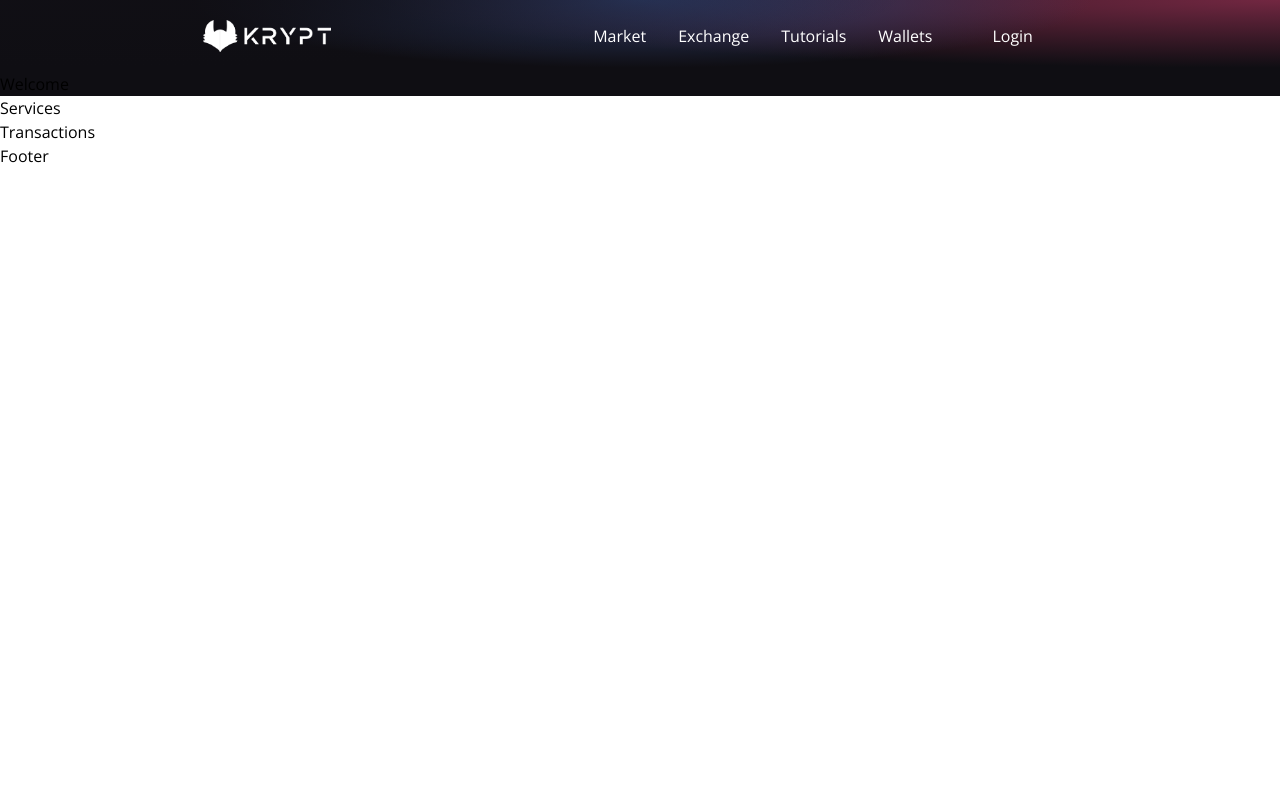
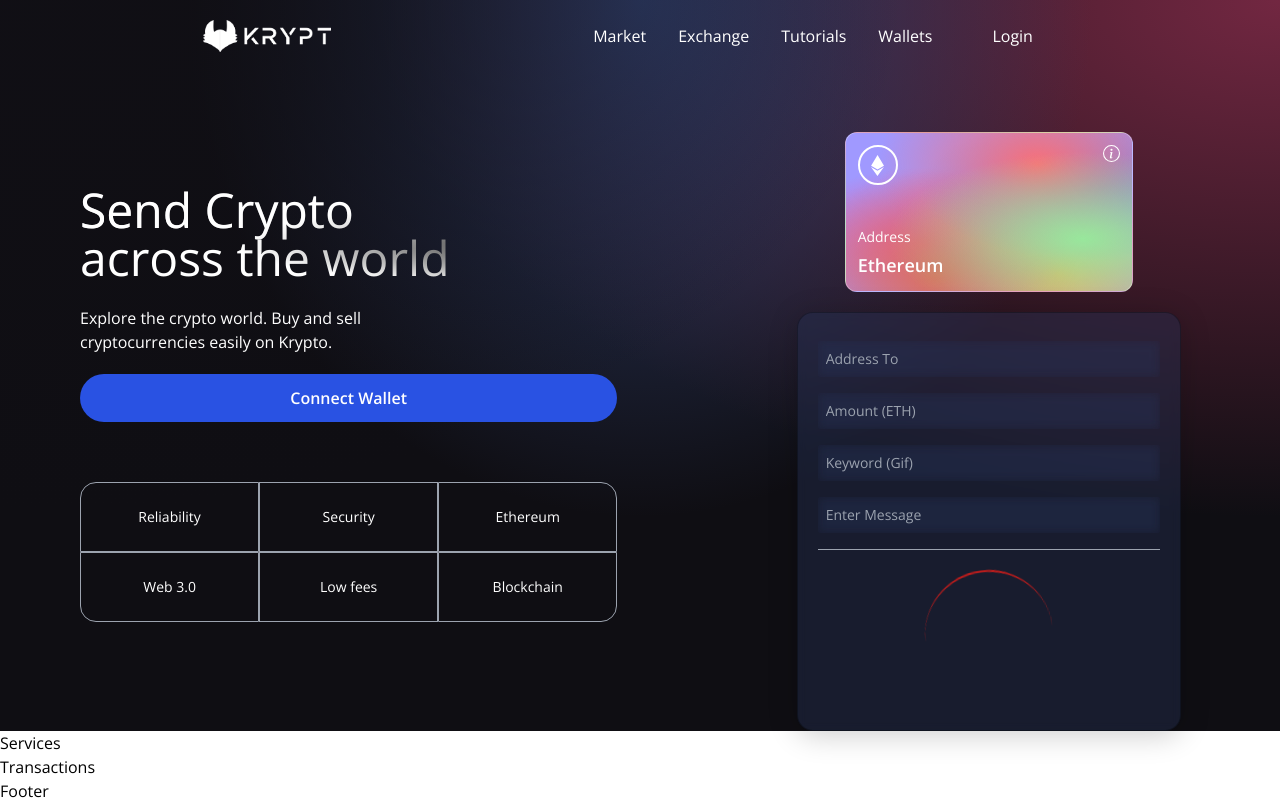
Before and after one commit to hall17/tuts-web3-js-mastery, a React (Vite) app in the folder client/: page / in a window 1280 px wide. Built offline with nearby package versions, Linux system fonts and the light colour scheme.

Commit message:
update welcome and loader components

```diff
--- a/client/src/components/Loader.jsx
+++ b/client/src/components/Loader.jsx
@@ -1,5 +1,7 @@
 const Loader = () => {
-  return <div>Loader</div>;
+  return <div className='flex justify-center items-center py-3'>
+    <div className="animate-spin rounded-full h-32 w-32 border-b-2 border-red-700" />
+  </div>;
 };
 
 export default Loader;
--- a/client/src/components/Welcome.jsx
+++ b/client/src/components/Welcome.jsx
@@ -1,5 +1,87 @@
+import { AiFillPlayCircle } from 'react-icons/ai';
+import { SiEthereum } from 'react-icons/si';
+import { BsInfoCircle } from 'react-icons/bs';
+import { Loader } from './';
+
+const commonStyles =
+  'min-h-[70px] sm:px-0 px-2 sm:min-w-[120px] flex justify-center items-center border-[0.5px] border-gray-400 text-sm font-light text-white';
+
+const Input = ({ placeholder, name, type, value, handleChange }) => (
+  <input
+    placeholder={placeholder}
+    type={type}
+    step='0.0001'
+    value={value}
+    onChange={(e) => handleChange(e, name)}
+    className='my-2 w-full rounded-sm p-2 outline-none bg-transparent text-white border-none text-sm white-glassmorphism'
+  />
+);
 const Welcome = () => {
-  return <div>Welcome</div>;
+  const connectWallet = () => {};
+  const handleSubmit = () => {};
+  return (
+    <div className='flex w-full justify-center items-center'>
+      <div className='flex mf:flex-row flex-col items-start justify-between md:p-20 py-12 px-4'>
+        <div className='flex flex-1 justify-start flex-col mf:mr-10'>
+          <h1 className='text-3xl sm:text-5xl text-white text-gradient py-1'>
+            Send Crypto <br /> across the world
+          </h1>
+          <p className='text-left mt-5 text-white font-light md:w-9/12 w-11/12 text-base'>
+            Explore the crypto world. Buy and sell cryptocurrencies easily on Krypto.
+          </p>
+          <button
+            type='button'
+            onClick={connectWallet}
+            className='flex flex-row justify-center items-center my-5 bg-[#2952e3] p-3 rounded-full cursor-pointer hover:bg-[#2546bd]'
+          >
+            <p className='text-white text-base font-semibold'>Connect Wallet</p>
+          </button>
+          <div className='grid sm:grid-cols-3 grid-cols-2 w-full mt-10'>
+            <div className={`rounded-tl-2xl ${commonStyles}`}>Reliability</div>
+            <div className={commonStyles}>Security</div>
+            <div className={`rounded-tr-2xl ${commonStyles}`}>Ethereum</div>
+            <div className={`rounded-bl-2xl ${commonStyles}`}>Web 3.0</div>
+            <div className={commonStyles}>Low fees</div>
+            <div className={`rounded-br-2xl ${commonStyles}`}>Blockchain</div>
+          </div>
+        </div>
+      </div>
+      <div className='flex flex-col flex-1 items-center justify-start w-full mf:mt-0 mt-10'>
+        <div className='p-3 justify-end items-start flex-col rounded-xl h-40 sm:w-72 w-full my-5 eth-card white-glassmorphism'>
+          <div className='flex justify-between flex-col w-full h-full'>
+            <div className='flex justify-between items-start'>
+              <div className='w-10 h-10 rounded-full border-2 border-white flex justify-center items-center'>
+                <SiEthereum fontSize={21} color='#fff' />
+              </div>
+              <BsInfoCircle fontSize={17} color='#fff' />
+            </div>
+            <div>
+              <p className='text-white font-light text-sm'>Address</p>
+              <p className='text-white font-semibold text-lg mt-1'>Ethereum</p>
+            </div>
+          </div>
+        </div>
+        <div className='p-5 sm:w-96 w-full flex flex-col justify-start items-center blue-glassmorphism'>
+          <Input placeholder='Address To' name='addressTo' type='text' handleChange={() => {}} />
+          <Input placeholder='Amount (ETH)' name='amount' type='number' handleChange={() => {}} />
+          <Input placeholder='Keyword (Gif)' name='keyword' type='text' handleChange={() => {}} />
+          <Input placeholder='Enter Message' name='message' type='text' handleChange={() => {}} />
+          <div className='h-[1px] w-full bg-gray-400 my-2' />
+          {true ? (
+            <Loader />
+          ) : (
+            <button
+              type='button'
+              onClick={handleSubmit}
+              className='text-white w-full mt-2 border-[1px] p-2 border-[#3d4f7c] rounded-full cursor-pointer'
+            >
+              Send Now
+            </button>
+          )}
+        </div>
+      </div>
+    </div>
+  );
 };
 
 export default Welcome;
```
